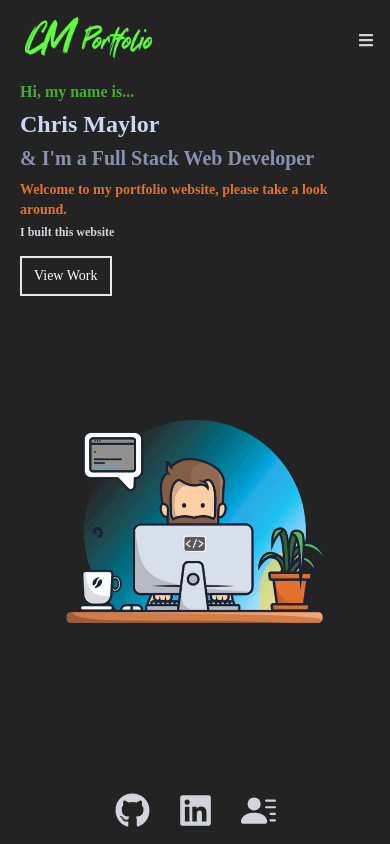
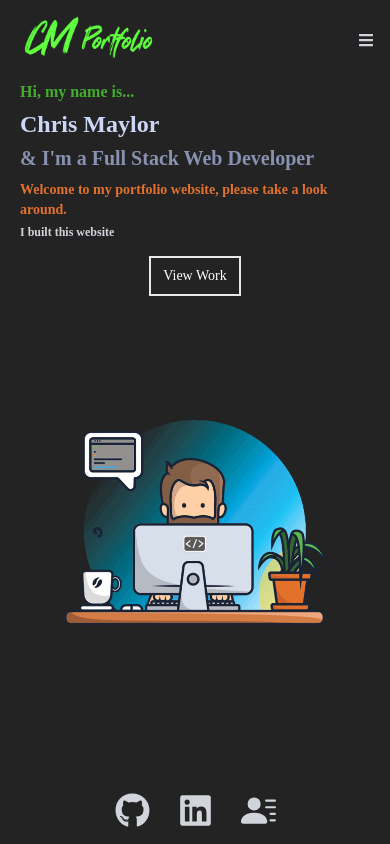
Before and after one commit to ChrisMaylor92/portfolio-1, a React (Create React App) app: page / in a window 390 px wide. Shown: the top 844 px of the page. Built offline with nearby package versions, Linux system fonts and the light colour scheme.

Commit message:
testing mobile view changes view work button position

```diff
--- a/src/components/Home.jsx
+++ b/src/components/Home.jsx
@@ -7,11 +7,11 @@ export const Home = () => {
     return (
         <div>
 {/* Mobile View */}
-        <div name="home" className="md:hidden w-full h-screen grid grid-rows-2 justify-center">
+        <div name="home" className="md:hidden w-full h-screen ">
             {/* container */}
 
 
-            <div className="max-w-[1500px] px-5 pt-20 flex flex-col  h-full">
+            <div className="max-w-[1500px] px-5 pt-20 flex flex-col ">
                 {/* <p className="text-[#5fff3f] font-bold pb-2 text-2xl">Hi, my name is</p> */}
                 <TypeAnimation
                 sequence={[
@@ -83,15 +83,16 @@ export const Home = () => {
                 />
                 {/* <h2 className="text-3xl md:text-6xl font-bold text-[#8892b0]">& I'm a Full Stack Developer</h2> */}
                 {/* <p className="text-lg text-gray-300 py-4 max-w-700px">Welcome to my portfolio website, please take a look around. I built this website using Javascript, React, TailwindCSS & Adobe CSS. </p> */}
-                 <div className="pt-1">
+
+
+            </div>
+            <div className="pt-1 flex justify-center">
                     <Link to="work" smooth={true} duration={500} >
-                        <button className="text-white text-sm border-2 px-3 py-2 my-2  hover:bg-[#43ad2e] hover:border-[#43ad2e]">
+                        <button className="text-white text-sm border-2 px-3 py-2 my-2 hover:bg-[#43ad2e] hover:border-[#43ad2e]">
                         View Work
 
                         </button>
                         </Link>
-
-                </div>
 
             </div>
         </div>
```
